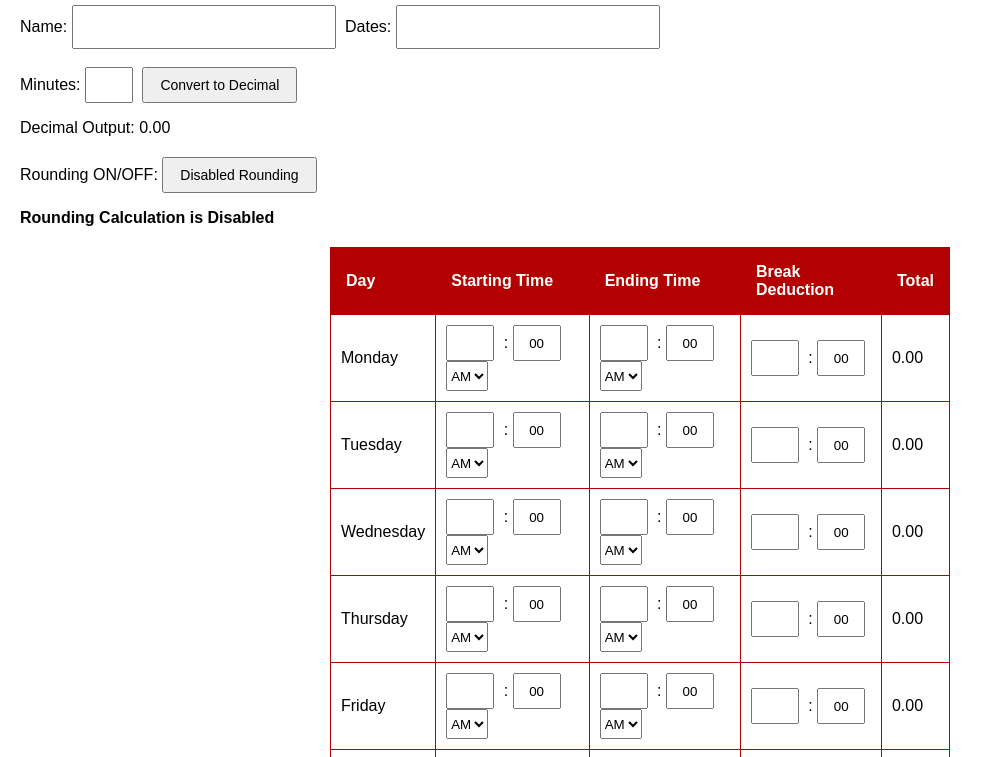
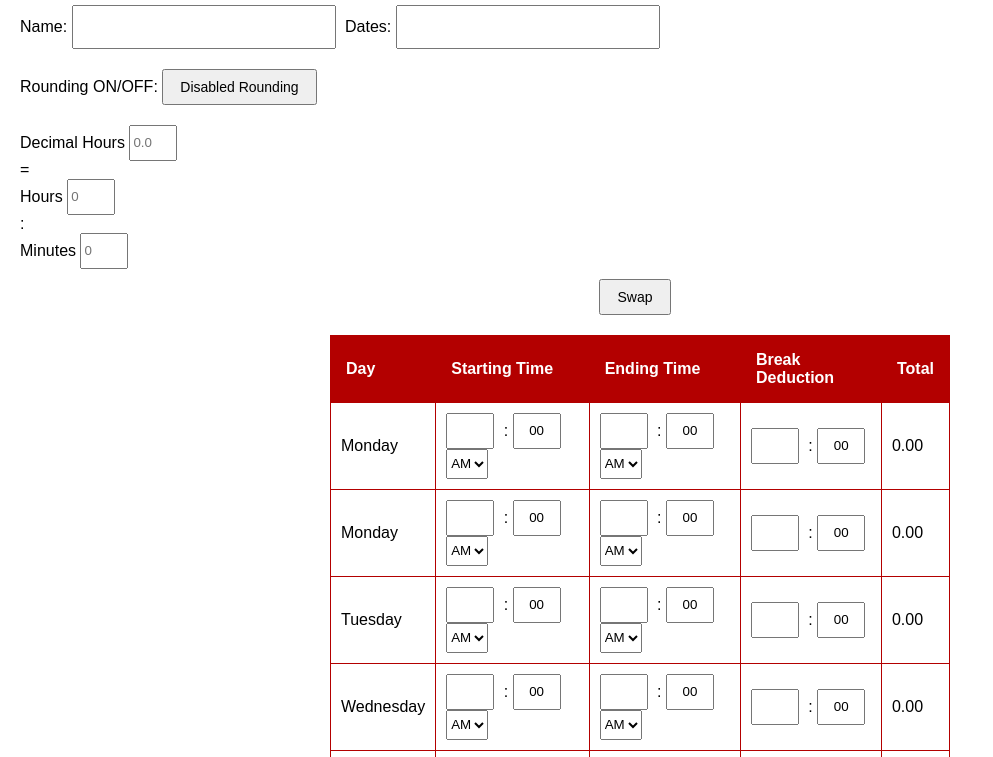
Before and after one commit to asnkhann/calculator, a plain HTML site: page index.html in a window 1280 px wide. Shown: the part 63-820 px from the top of the page, without its empty margins (0-993 px from the left). Drawn offline with Linux system fonts and the light colour scheme.

Commit message:
Update index.html

```diff
--- a/index.html
+++ b/index.html
@@ -3,35 +3,63 @@
 <head>
     <meta charset="UTF-8">
     <meta name="viewport" content="width=device-width, initial-scale=1.0">
-    <title>Time Calculator</title>
+    <title>Weekly Hours Calculator</title>
     <link rel="stylesheet" href="styles.css">
 </head>
 <body>
 
-    <h2>Time Calculator</h2>
+<div id="messageContainer" class="message-container" style="display: none;"></div>
+
+
+    <div id="mainContainer">
+        <!-- Header Section -->
+        <div class="header-section">
+            <h2>Weekly Hours Calculator</h2>
+        </div>
+
+        <!-- Flex Container for Name, Date, and Rounding -->
+        <div class="flex-container">
+            <!-- Name and Date Section -->
+            <div class="input-section">
                 <label for="name">Name:</label>
                 <input type="text" id="name" name="name">
 
                 <label for="dates">Dates:</label>
                 <input type="text" id="dates" name="dates">
-
-    <!-- Leave 2-3 line spaces -->
-    <br><br> <!-- This line was added for spacing -->
-
-    <!-- Conversion calculator for minutes to decimal -->
-    <div class="conversion-container">
-        <label for="minutesInput">Minutes:</label>
-        <input type="number" id="minutesInput" placeholder="" min="0">
-        <button id="convertButton">Convert to Decimal</button>
-        <p>Decimal Output: <span id="decimalOutput">0.00</span></p>
             </div>
 
+            <!-- Rounding Toggle Section -->
             <div class="toggle-container">
                 <label for="roundToggle">Rounding ON/OFF:</label>
                 <button id="roundToggle">Disabled Rounding</button>
-        <p id="roundMessage">Rounding Calculation is Disabled</p>
+
+            </div>
         </div>
 
+        <!-- Conversion Calculator Section -->
+        <div id="hoursCalculator">
+            <div class="conversion-calculator">
+                <div>
+                    <label for="decimalHours">Decimal Hours</label>
+                    <input type="number" id="decimalHours" placeholder="0.0" min="0" step="0.1">
+                </div>
+                <div class="equal-sign">=</div>
+                <div>
+                    <label for="hours">Hours</label>
+                    <input type="number" id="hours" placeholder="0" min="0">
+                </div>
+                <div class="equal-sign">:</div>
+                <div>
+                    <label for="minutes">Minutes</label>
+                    <input type="number" id="minutes" placeholder="0" min="0" max="59">
+                </div>
+            </div>
+            <div style="text-align: center; margin-top: 10px;">
+                <button id="swapButton">Swap</button>
+            </div>
+        </div>
+
+        <!-- Hours Table Section -->
         <table id="timeTable">
             <thead>
                 <tr>
@@ -43,7 +71,31 @@
                 </tr>
             </thead>
             <tbody id="timeTableBody">
-            <!-- Rows will be dynamically created by JavaScript -->
+                <tr>
+                    <td>Monday</td>
+                    <td>
+                        <input type="number" class="hour-input" placeholder="" maxlength="2" min="1" max="12"> :
+                        <input type="number" class="minute-input" value="00" maxlength="2" placeholder="00">
+                        <select>
+                            <option>AM</option>
+                            <option>PM</option>
+                        </select>
+                    </td>
+                    <td>
+                        <input type="number" class="hour-input" placeholder="" maxlength="2" min="1" max="12"> :
+                        <input type="number" class="minute-input" value="00" maxlength="2" placeholder="00">
+                        <select>
+                            <option>AM</option>
+                            <option>PM</option>
+                        </select>
+                    </td>
+                    <td>
+                        <input type="number" class="break-input" value="" placeholder=""> :
+                        <input type="number" class="minute-input" value="00" maxlength="2" placeholder="00">
+                    </td>
+                    <td><span class="day-total">0.00</span></td>
+                </tr>
+                <!-- Repeat for other days -->
             </tbody>
             <tfoot>
                 <tr>
@@ -53,11 +105,13 @@
             </tfoot>
         </table>
 
+        <!-- Control Buttons Section -->
         <div class="controls">
             <button id="calculateBtn">Calculate</button>
             <button id="clearBtn">Clear All</button>
             <button id="printBtn" onclick="printPage()">PRINT</button>
         </div>
+    </div>
 
     <script src="script.js"></script>
 </body>
```
Lines whose indentation alone changed are shown as unchanged.
